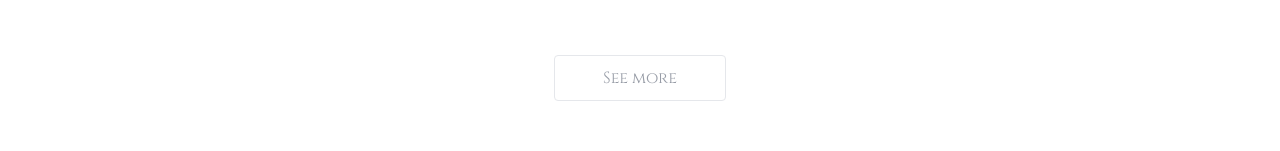
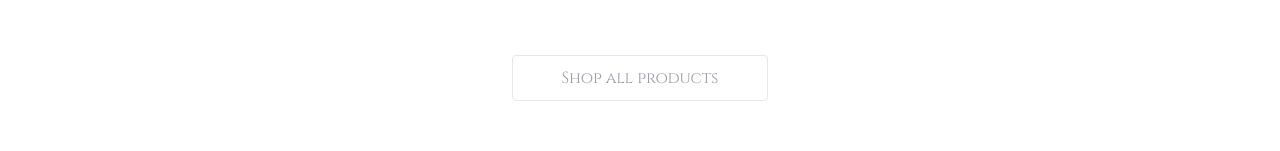
Before and after one commit to DJVelz/Nerdvana, a Next.js app: page / in a window 1280 px wide. Shown: the part 926-1077 px from the top of the page. Built offline with nearby package versions, Linux system fonts and the light colour scheme.

Commit message:
Changed home page button to say shop all products

```diff
--- a/components/HomeProducts.jsx
+++ b/components/HomeProducts.jsx
@@ -21,7 +21,7 @@ const HomeProducts = () => {
         .map((product, index) => <ProductCard key={index} product={product} />)}
       </div>
       <button onClick={() => { router.push('/all-products') }} className="px-12 py-2.5 border rounded text-gray-500/70 hover:bg-slate-50/90 transition">
-        See more
+        Shop all products
       </button>
     </div>
   );
```
